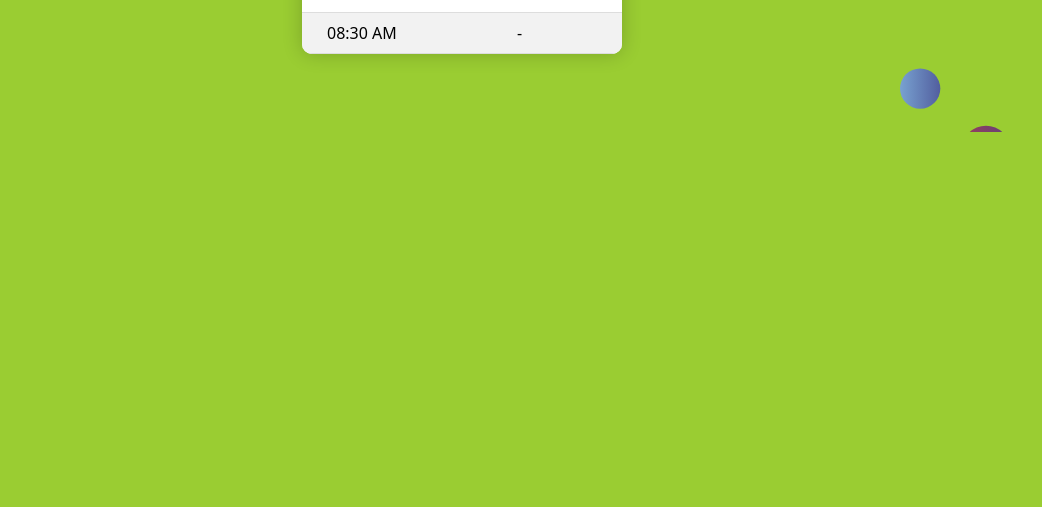
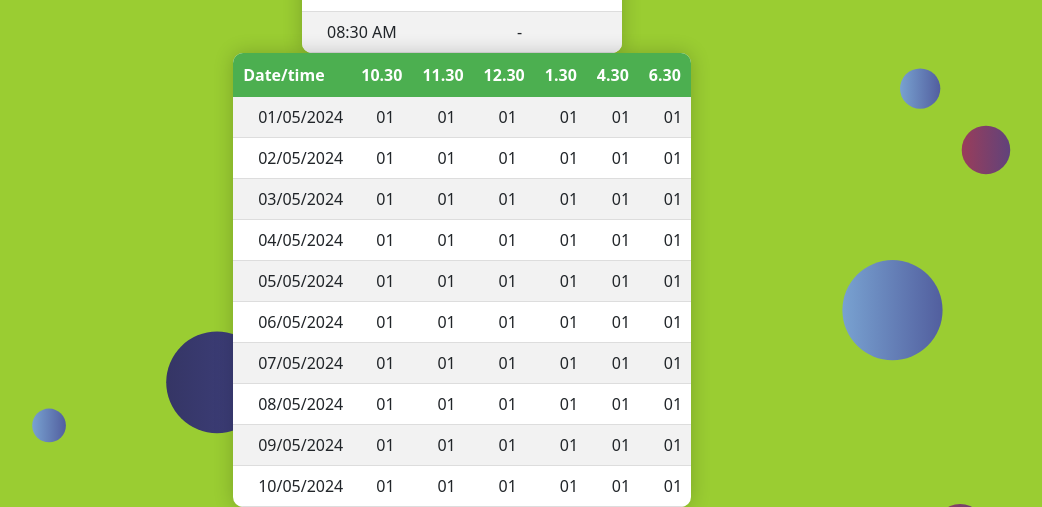
Before and after one commit to dhiya2905/Ten_Plus_one, a plain HTML site: page index.html in a window 1280 px wide. Shown: the part 668-1175 px from the top of the page, without its empty margins (178-1220 px from the left). Before the commit the page ends 800 px from the top, so only its background shows below. Drawn offline with nearby package versions, Linux system fonts and the light colour scheme.

Commit message:
Update index.html

```diff
--- a/index.html
+++ b/index.html
@@ -31,7 +31,7 @@
             <input type="button" class="btn btn-sm btn-primary" value="Result">
         </div> -->
         <br><br>
-        <div class="table">
+        <div class="table1">
             <table >
                 <h1 >24-05-2024</h1>
                 <tr>
@@ -94,12 +94,122 @@
                     <td>08:30 AM</td>
                     <td>-</td>
                 </tr>
+            </table>
+        </div>
 
 
-            </table>
+         <div class="table2">
+            <table >
+                <tr>
+                    <th>Date/time</th>
+                    <th>10.30</th>
+                    <th>11.30</th>
+                    <th>12.30</th>
+                    <th>1.30</th>
+                    <th>4.30</th>
+                    <th>6.30</th>
+                </tr>
 
+                <tr>
+                    <td>01/05/2024</td>
+                    <td>01</td>
+                    <td>01</td>
+                    <td>01</td>
+                    <td>01</td>
+                    <td>01</td>
+                    <td>01</td>
+                </tr>
 
+                <tr>
+                    <td>02/05/2024</td>
+                    <td>01</td>
+                    <td>01</td>
+                    <td>01</td>
+                    <td>01</td>
+                    <td>01</td>
+                    <td>01</td>
+                </tr>
 
+                <tr>
+                    <td>03/05/2024</td>
+                    <td>01</td>
+                    <td>01</td>
+                    <td>01</td>
+                    <td>01</td>
+                    <td>01</td>
+                    <td>01</td>
+                </tr>
+
+                <tr>
+                    <td>04/05/2024</td>
+                    <td>01</td>
+                    <td>01</td>
+                    <td>01</td>
+                    <td>01</td>
+                    <td>01</td>
+                    <td>01</td>
+                </tr>
+
+                <tr>
+                    <td>05/05/2024</td>
+                    <td>01</td>
+                    <td>01</td>
+                    <td>01</td>
+                    <td>01</td>
+                    <td>01</td>
+                    <td>01</td>
+                </tr>
+
+                <tr>
+                    <td>06/05/2024</td>
+                    <td>01</td>
+                    <td>01</td>
+                    <td>01</td>
+                    <td>01</td>
+                    <td>01</td>
+                    <td>01</td>
+                </tr>
+
+                <tr>
+                    <td>07/05/2024</td>
+                    <td>01</td>
+                    <td>01</td>
+                    <td>01</td>
+                    <td>01</td>
+                    <td>01</td>
+                    <td>01</td>
+                </tr>
+
+                <tr>
+                    <td>08/05/2024</td>
+                    <td>01</td>
+                    <td>01</td>
+                    <td>01</td>
+                    <td>01</td>
+                    <td>01</td>
+                    <td>01</td>
+                </tr>
+
+                <tr>
+                    <td>09/05/2024</td>
+                    <td>01</td>
+                    <td>01</td>
+                    <td>01</td>
+                    <td>01</td>
+                    <td>01</td>
+                    <td>01</td>
+                </tr>
+
+                <tr>
+                    <td>10/05/2024</td>
+                    <td>01</td>
+                    <td>01</td>
+                    <td>01</td>
+                    <td>01</td>
+                    <td>01</td>
+                    <td>01</td>
+                </tr>
+           </table>
         </div>
 
     </section>
```
